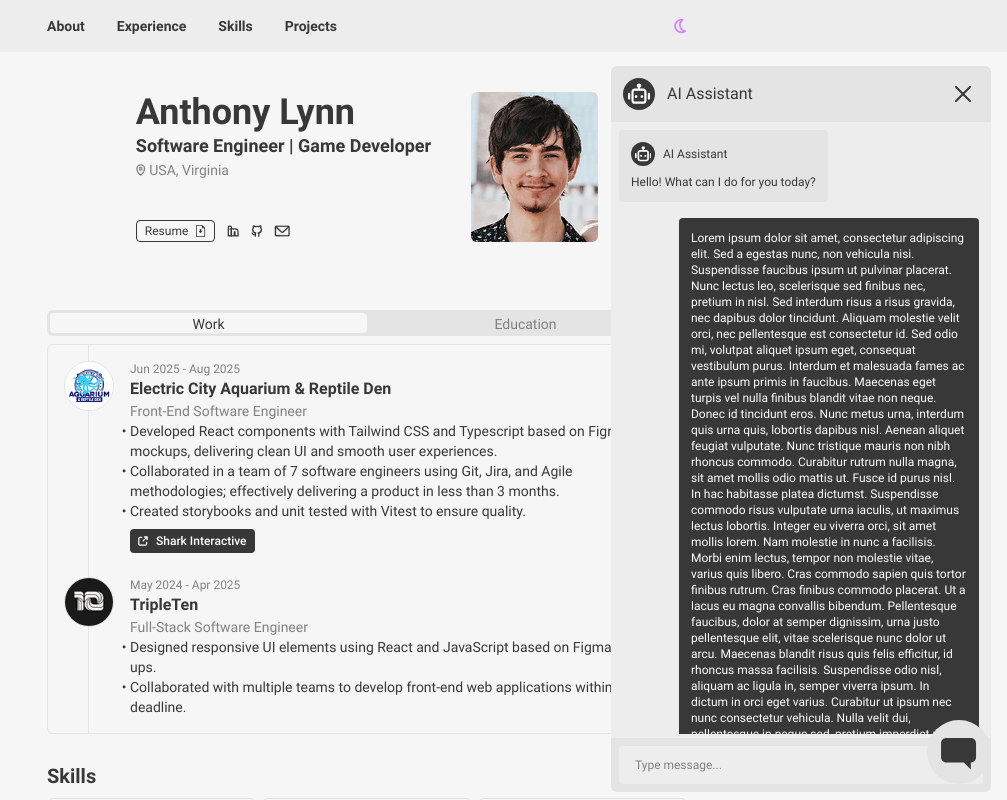
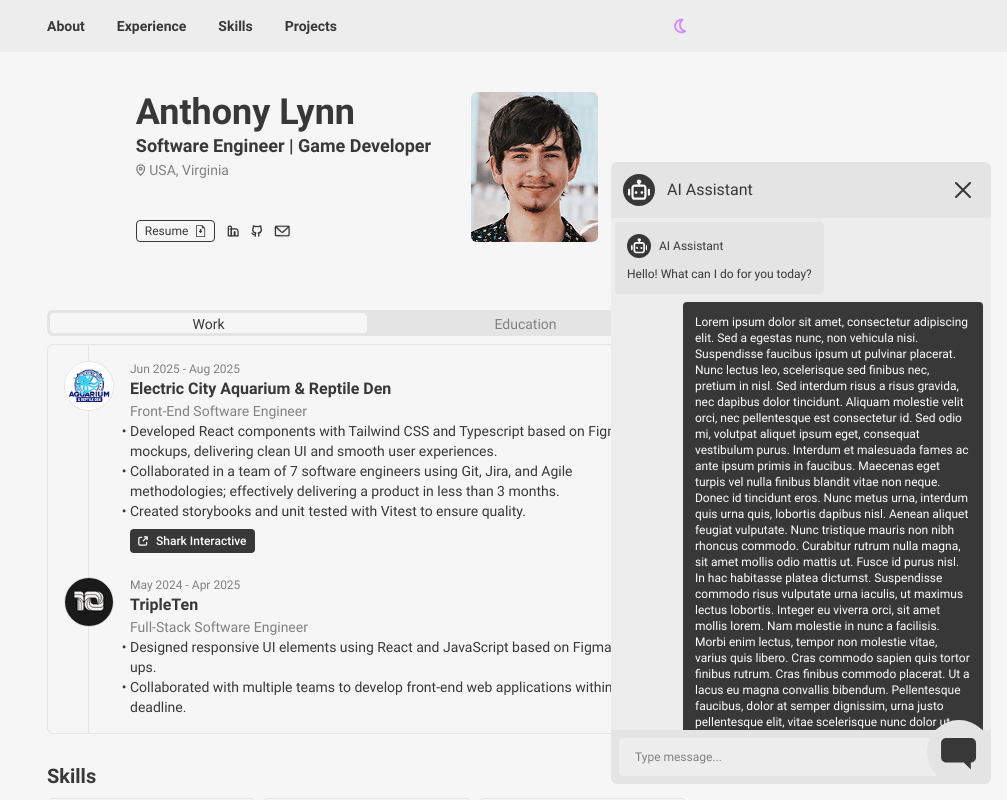
Before and after one commit to AnthonyLynn/Portfolio, a React (Vite) app: page / in a window 1280 px wide. Shown: the top 800 px of the page, without its empty margins (273-1280 px from the left). Built offline with nearby package versions, Linux system fonts and the light colour scheme.

Commit message:
fix: style scorllbar fix

```diff
--- a/src/components/Chat.tsx
+++ b/src/components/Chat.tsx
@@ -28,7 +28,7 @@ export const Chat: React.FC<ChatProps> = ({ onMessageSent }) => {
 
   return (
     <dialog
-      className="lg:absolute left-auto lg:right-4 lg:bottom-4 w-[380px] h-[718px] bg-transparent flex flex-col text-text-primary"
+      className="lg:absolute left-auto lg:right-4 lg:bottom-4 w-[380px] bg-transparent flex flex-col text-text-primary"
       open
     >
       <div className="bg-base-tertiary flex justify-between p-3 rounded-t-md">
@@ -44,7 +44,7 @@ export const Chat: React.FC<ChatProps> = ({ onMessageSent }) => {
         </button>
       </div>
       <div className="grow bg-base-primary">
-        <ul className="h-[608px] overflow-y-scroll p-2 pt-1 pr-2 scrollbar mr-1 mt-1 mb-1 flex flex-col gap-4">
+        <ul className="h-[512px] overflow-y-scroll p-1 scrollbar mr-1 flex flex-col gap-2">
           <Message
             isSender={false}
             content="Hello! What can I do for you today?"
--- a/src/index.css
+++ b/src/index.css
@@ -47,12 +47,16 @@
 
 @layer utilities {
   .scrollbar::-webkit-scrollbar {
-    background-color: var(--color-base-primary);
+    background-color: var(--color-base-primary-color);
     width: 8px;
   }
 
+  .scrollbar::-webkit-scrollbar-track {
+    margin-block: 4px;
+  }
+
   .scrollbar::-webkit-scrollbar-thumb {
-    background-color: var(--color-base-tertiary);
+    background-color: var(--color-base-tertiary-color);
     border-radius: calc(infinity * 1px);
   }
 }
```
